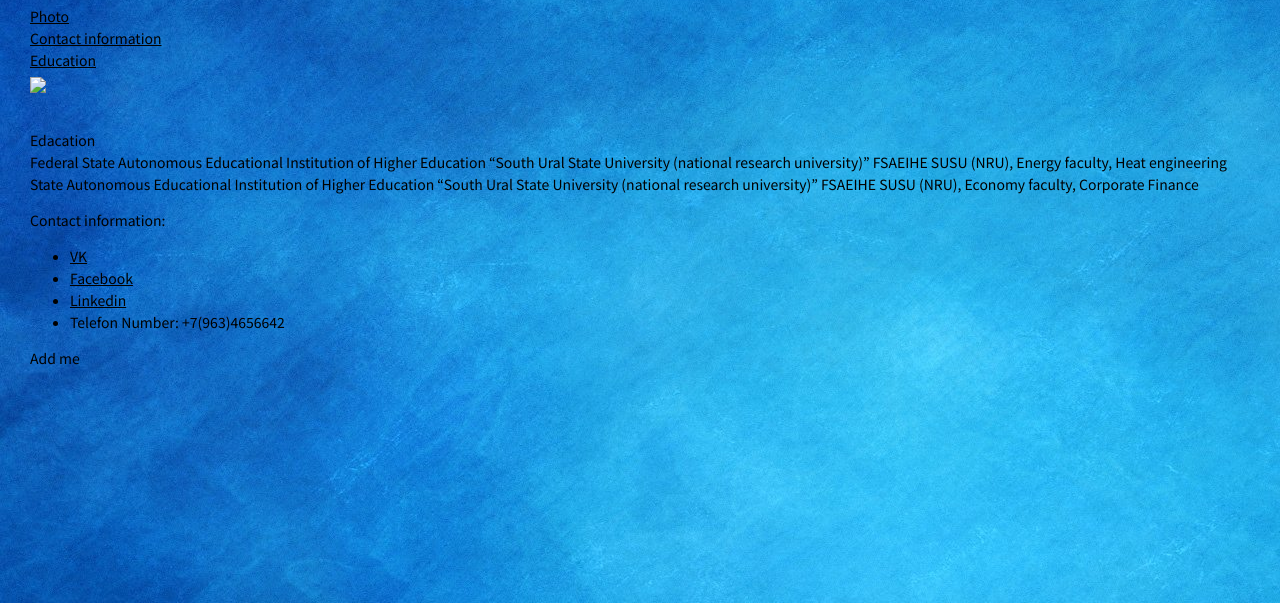
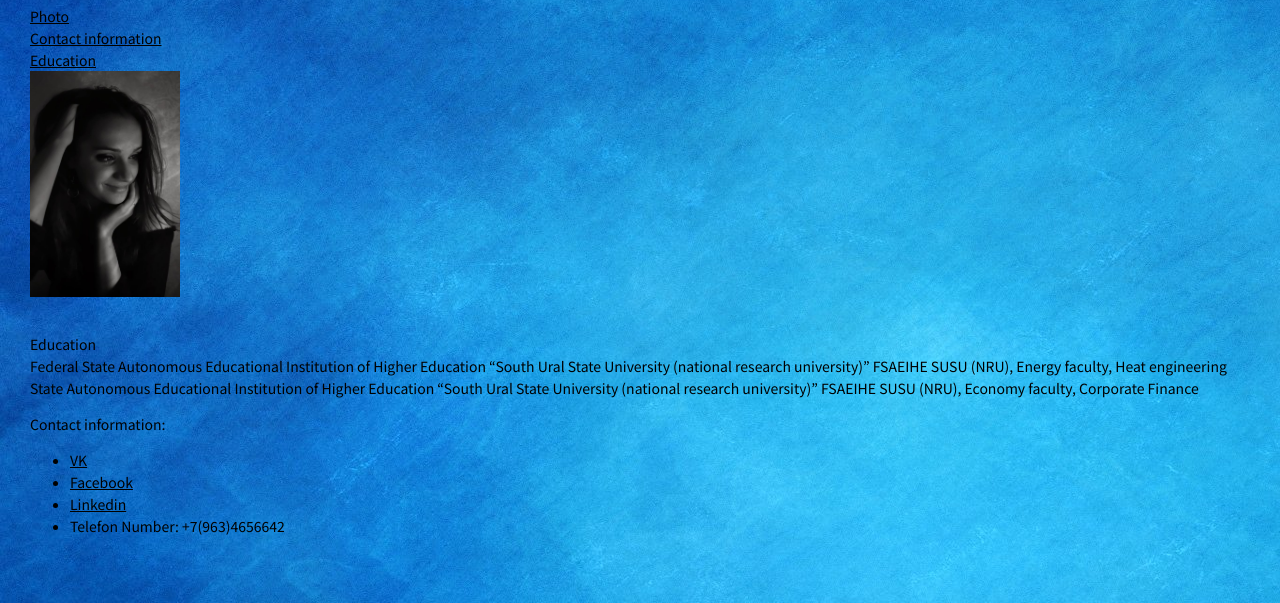
Before and after one commit to SuperNusha/ShabuninaTatiana, a plain HTML site: page index.html in a window 1280 px wide. Shown: the part 197-800 px from the top of the page. Drawn offline with Linux system fonts and the light colour scheme.

Commit message:
update HTML

```diff
--- a/index.html
+++ b/index.html
@@ -20,11 +20,11 @@
             <a href="#Education">Education</a>
         </nav>
         <section id="Photo">
-            <img class="photo" src="1053074_4456720516582_15422387_o.jpg" width="150">
+            <img class="photo" src="beautifulme.jpg" width="150">
         </section>
         <section id="Education">
             <p>
-                <br> Edacation
+                <br> Education
                 <br>Federal State Autonomous Educational Institution of Higher Education “South Ural State
                 University (national research university)”
                 FSAEIHE SUSU (NRU), Energy faculty, Heat engineering
@@ -42,10 +42,6 @@
                 <li>Telefon Number: +7(963)4656642</li>
             </ul>
         </section>
-
-        <aside>
-            Add me
-        </aside>
     </main>
 </body>
 
```
